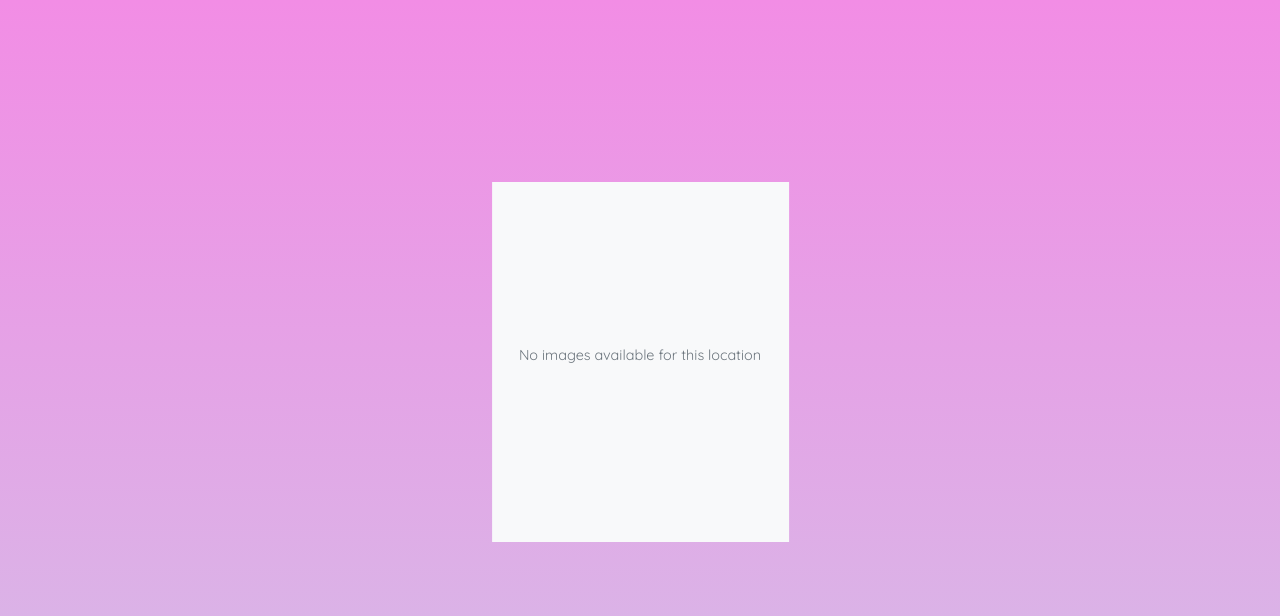
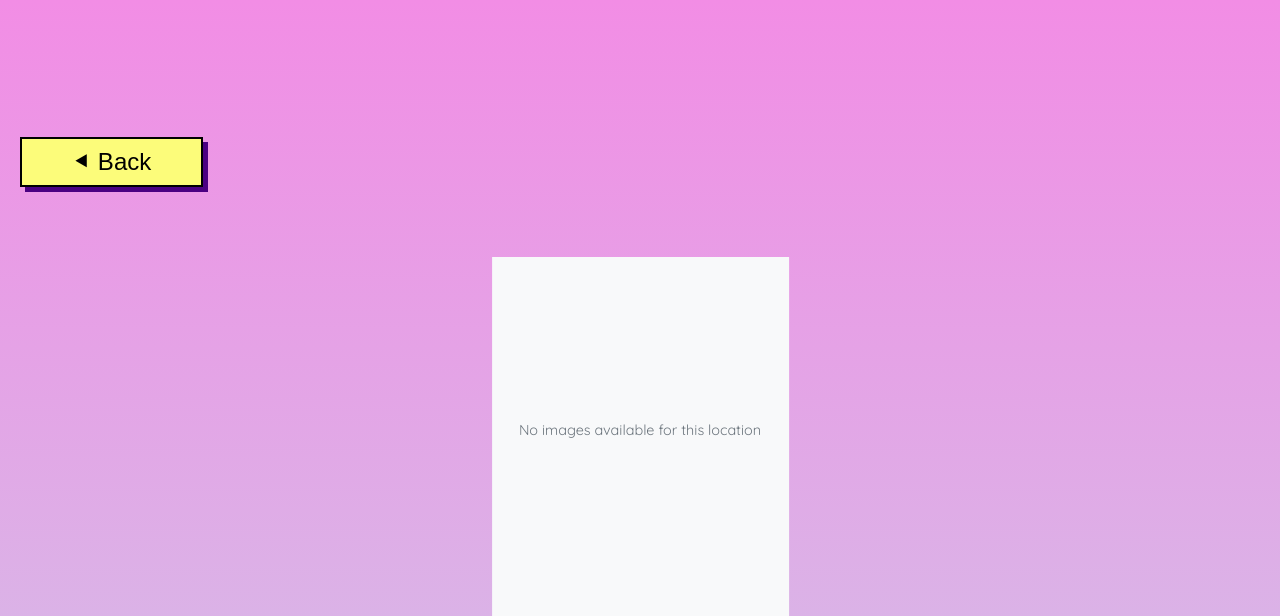
Before and after one commit to munt-dropjes/2.3-Haarlem-Festival, a PHP site: template app/views/stroll/detail.php in a window 1280 px wide. Shown: the top 616 px of the page. Run offline with PHP 8.4, Linux system fonts and the light colour scheme; the template is opened without the code that fills it, so the values that code supplies are empty; some libraries are stand-ins or nearby versions; some web fonts are replaced.

Commit message:
Number of fixes
Stroll details has a back button.
Stroll details page 2 has it's description.
Existing descriptions updated with <strong> tag to better reflect Figma design.
UserService small update so it can give a null back.
Webhook cases are properly implemented now using the new payment_intent.
Webhook should be properly routed now :)

```diff
--- a/app/public/css/style.css
+++ b/app/public/css/style.css
@@ -904,6 +904,29 @@ h3 {
 	border-radius: 50px;
 }
 
+.StrollDetail-btn-back {
+	background-color: #FCFC7A !important;
+	color: black !important;
+	font-size: 1.5rem;
+	margin-top: 25px;
+	padding:5px;
+	font-family: 'holtwood-one-sc-regular', sans-serif !important;
+	font-weight: 500;
+	text-align: center;
+	border: 2px solid black;
+	box-shadow: 5px 5px 0 0 #4B0082;
+	transition: all 0.3s ease-in-out;
+	margin-left: 20px;
+	padding-left: 50px;
+	padding-right: 50px;
+
+}
+
+.StrollDetail-btn-back:hover {
+	background-color: #4B0082 !important;
+	color: white !important;
+	box-shadow: 5px 5px 0 0 #FCFC7A;
+}
 
 /* ********************* */
 /* 		Stroll End		 */
--- a/app/services/UserService.php
+++ b/app/services/UserService.php
@@ -27,7 +27,7 @@ class UserService {
         return $this->userRepository->getAllUsers($limit, $offset, $search);
     }
 
-    public function getUserByEmail($email) : User {
+    public function getUserByEmail($email) : ?User {
         return $this->userRepository->getUserByEmail($email);
     }
 
--- a/app/views/stroll/detail.php
+++ b/app/views/stroll/detail.php
@@ -1,4 +1,6 @@
 <main>
+
+    <button class="StrollDetail-btn-back" id="backButton" onclick="history.back()">&#11207 Back</button>
 
     <div class="stroll-swiper">
         <div class="swiper">
```
Also changed, not shown: app/controllers/CreateAccountController.php (+28 -0 lines), app/controllers/PaymentController.php (+2 -12 lines), sql/init.sql (+16 -6 lines), 1 other file.
